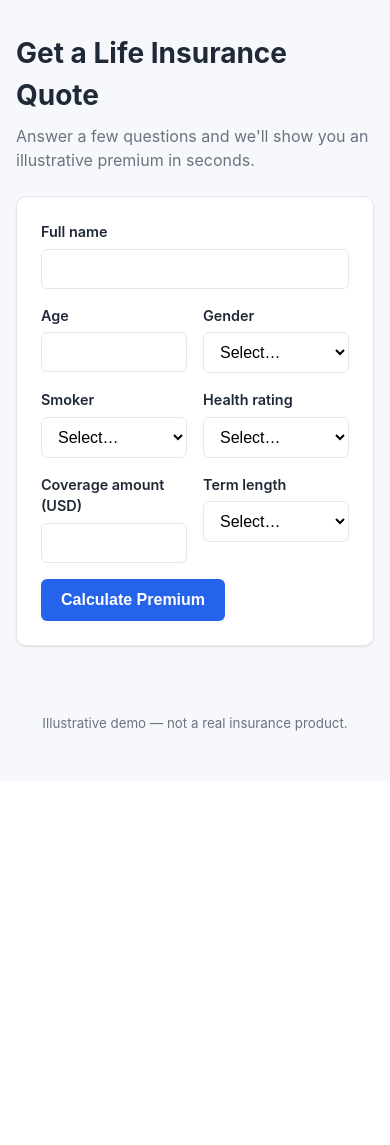
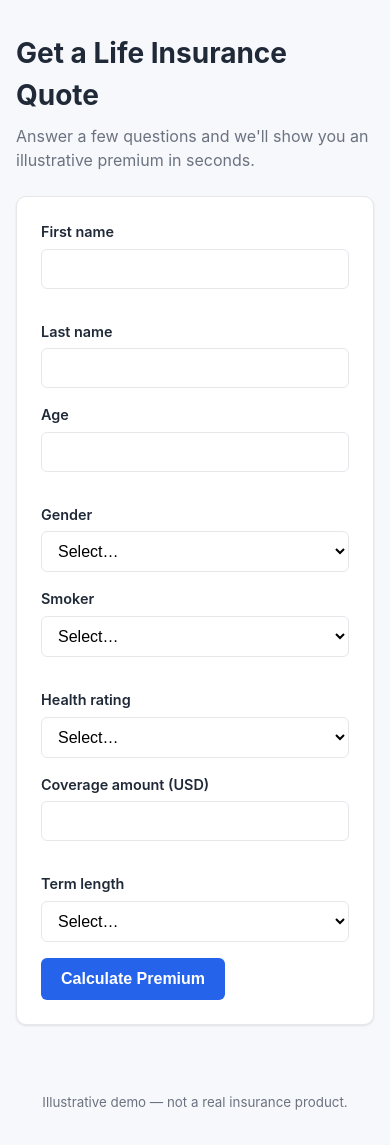
Before and after one commit to diro3307/simplelife-app, a FastAPI app: page / in a window 390 px wide. Shown: the part 63-1208 px from the top of the page. Before the commit the page ends 794 px from the top, so only its background shows below. Run offline with FastAPI, Linux system fonts and the light colour scheme.

Commit message:
feat(#21): split Full Name into First Name + Last Name on quote form
Frontend (templates/index.html, static/styles.css):
- Replace single "Full name" input with required First name and Last name
  inputs (maxlength=50), arranged via .grid-2 with a mobile breakpoint.
- Add autocomplete="given-name" / "family-name", proper <label for=...>,
  aria-required, and aria-invalid + aria-describedby on validation errors.
- Preserve existing data-testid hooks; add first_name / last_name testids.
- Re-render submitted values and inline per-field errors on validation
  failures.

Backend (main.py, quote_engine.py):
- QuoteRequest now exposes first_name / last_name (1-50 chars each) with a
  trim-and-require validator (Unicode-safe via str.strip()).
- POST /quote and GET /api/quote take first_name + last_name form/query
  params; ValidationError responses pass field_errors back to the template.
- QuoteInput dataclass swapped to first_name + last_name; full_name kept as
  a computed property for templates/logs.
- quote.html greeting updated to render "First Last".

Refs #21

```diff
--- a/webapp/main.py
+++ b/webapp/main.py
@@ -16,7 +16,7 @@ from fastapi import FastAPI, Form, HTTPException, Request
 from fastapi.responses import HTMLResponse, JSONResponse
 from fastapi.staticfiles import StaticFiles
 from fastapi.templating import Jinja2Templates
-from pydantic import BaseModel, Field, ValidationError
+from pydantic import BaseModel, Field, ValidationError, field_validator
 
 from .quote_engine import QuoteInput, calculate_quote
 
@@ -30,7 +30,8 @@ app.mount("/static", StaticFiles(directory=str(BASE_DIR / "static")), name="stat
 
 
 class QuoteRequest(BaseModel):
-    full_name: str = Field(min_length=1, max_length=120)
+    first_name: str = Field(min_length=1, max_length=50)
+    last_name: str = Field(min_length=1, max_length=50)
     age: int = Field(ge=18, le=75)
     gender: str = Field(pattern="^(male|female|other)$")
     smoker: str = Field(pattern="^(yes|no)$")
@@ -38,9 +39,22 @@ class QuoteRequest(BaseModel):
     coverage_amount: float = Field(ge=10_000, le=5_000_000)
     term_years: int = Field()
 
+    @field_validator("first_name", "last_name")
+    @classmethod
+    def _strip_and_require(cls, value: str) -> str:
+        if value is None:
+            raise ValueError("must not be empty")
+        trimmed = value.strip()
+        if not trimmed:
+            raise ValueError("must not be empty or whitespace-only")
+        if len(trimmed) > 50:
+            raise ValueError("must be 50 characters or fewer")
+        return trimmed
+
     def to_engine_input(self) -> QuoteInput:
         return QuoteInput(
-            full_name=self.full_name.strip(),
+            first_name=self.first_name,
+            last_name=self.last_name,
             age=self.age,
             gender=self.gender,  # type: ignore[arg-type]
             smoker=self.smoker,  # type: ignore[arg-type]
@@ -48,6 +62,19 @@ class QuoteRequest(BaseModel):
             coverage_amount=self.coverage_amount,
             term_years=self.term_years,
         )
+
+
+def _per_field_errors(exc: ValidationError) -> dict[str, str]:
+    """Map Pydantic validation errors back to form field names for inline display."""
+    errors: dict[str, str] = {}
+    for err in exc.errors():
+        loc = err.get("loc") or ()
+        if not loc:
+            continue
+        field = str(loc[0])
+        # Keep the first error per field for a clean inline message.
+        errors.setdefault(field, err.get("msg", "Invalid value"))
+    return errors
 
 
 @app.get("/", response_class=HTMLResponse)
@@ -63,7 +90,8 @@ async def about(request: Request) -> HTMLResponse:
 @app.post("/quote", response_class=HTMLResponse)
 async def quote_form(
     request: Request,
-    full_name: str = Form(...),
+    first_name: str = Form(...),
+    last_name: str = Form(...),
     age: int = Form(...),
     gender: str = Form(...),
     smoker: str = Form(...),
@@ -71,9 +99,14 @@ async def quote_form(
     coverage_amount: float = Form(...),
     term_years: int = Form(...),
 ) -> HTMLResponse:
+    submitted = {
+        "first_name": first_name,
+        "last_name": last_name,
+    }
     try:
         req = QuoteRequest(
-            full_name=full_name,
+            first_name=first_name,
+            last_name=last_name,
             age=age,
             gender=gender,
             smoker=smoker,
@@ -82,11 +115,22 @@ async def quote_form(
             term_years=term_years,
         )
         result = calculate_quote(req.to_engine_input())
-    except (ValidationError, ValueError) as exc:
+    except ValidationError as exc:
         return templates.TemplateResponse(
             request,
             "index.html",
-            {"error": str(exc)},
+            {
+                "error": str(exc),
+                "field_errors": _per_field_errors(exc),
+                "submitted": submitted,
+            },
+            status_code=400,
+        )
+    except ValueError as exc:
+        return templates.TemplateResponse(
+            request,
+            "index.html",
+            {"error": str(exc), "submitted": submitted},
             status_code=400,
         )
 
@@ -99,7 +143,8 @@ async def quote_form(
 
 @app.get("/api/quote")
 async def api_quote(
-    full_name: str,
+    first_name: str,
+    last_name: str,
     age: int,
     gender: str,
     smoker: str,
@@ -109,7 +154,8 @@ async def api_quote(
 ) -> JSONResponse:
     try:
         req = QuoteRequest(
-            full_name=full_name,
+            first_name=first_name,
+            last_name=last_name,
             age=age,
             gender=gender,
             smoker=smoker,
--- a/webapp/static/styles.css
+++ b/webapp/static/styles.css
@@ -98,6 +98,23 @@ body {
   gap: 16px;
 }
 
+@media (max-width: 560px) {
+  .grid-2 {
+    grid-template-columns: 1fr;
+  }
+}
+
+.field input[aria-invalid="true"] {
+  border-color: var(--danger);
+  box-shadow: 0 0 0 3px rgba(220, 38, 38, 0.15);
+}
+
+.field-error {
+  margin: 6px 0 0;
+  font-size: 0.85rem;
+  color: var(--danger);
+}
+
 .btn-primary,
 .btn-secondary {
   display: inline-block;
--- a/webapp/templates/index.html
+++ b/webapp/templates/index.html
@@ -10,10 +10,49 @@
 <div class="alert" role="alert" data-testid="form-error">{{ error }}</div>
 {% endif %}
 
-<form class="quote-form" method="post" action="/quote" data-testid="quote-form">
-  <div class="field">
-    <label for="full_name">Full name</label>
-    <input id="full_name" name="full_name" type="text" required maxlength="120" data-testid="full_name" />
+{% set field_errors = field_errors or {} %}
+{% set submitted = submitted or {} %}
+
+<form class="quote-form" method="post" action="/quote" novalidate data-testid="quote-form">
+  <div class="grid-2">
+    <div class="field">
+      <label for="first_name">First name</label>
+      <input
+        id="first_name"
+        name="first_name"
+        type="text"
+        required
+        maxlength="50"
+        autocomplete="given-name"
+        spellcheck="false"
+        value="{{ submitted.get('first_name', '') }}"
+        aria-required="true"
+        {% if field_errors.get('first_name') %}aria-invalid="true" aria-describedby="first_name-error"{% endif %}
+        data-testid="first_name"
+      />
+      {% if field_errors.get('first_name') %}
+      <p class="field-error" id="first_name-error" data-testid="first_name-error">{{ field_errors['first_name'] }}</p>
+      {% endif %}
+    </div>
+    <div class="field">
+      <label for="last_name">Last name</label>
+      <input
+        id="last_name"
+        name="last_name"
+        type="text"
+        required
+        maxlength="50"
+        autocomplete="family-name"
+        spellcheck="false"
+        value="{{ submitted.get('last_name', '') }}"
+        aria-required="true"
+        {% if field_errors.get('last_name') %}aria-invalid="true" aria-describedby="last_name-error"{% endif %}
+        data-testid="last_name"
+      />
+      {% if field_errors.get('last_name') %}
+      <p class="field-error" id="last_name-error" data-testid="last_name-error">{{ field_errors['last_name'] }}</p>
+      {% endif %}
+    </div>
   </div>
 
   <div class="grid-2">
--- a/webapp/templates/quote.html
+++ b/webapp/templates/quote.html
@@ -3,7 +3,7 @@
 {% block content %}
 <section class="quote-result" data-testid="quote-result">
   <h1>Your Illustrative Quote</h1>
-  <p class="lede">Hello <strong data-testid="applicant-name">{{ applicant.full_name }}</strong> — here's your estimate.</p>
+  <p class="lede">Hello <strong data-testid="applicant-name">{{ applicant.first_name }} {{ applicant.last_name }}</strong> — here's your estimate.</p>
 
   <div class="quote-card">
     <div class="quote-row">
```
Also changed, not shown: webapp/quote_engine.py (+11 -3 lines).
